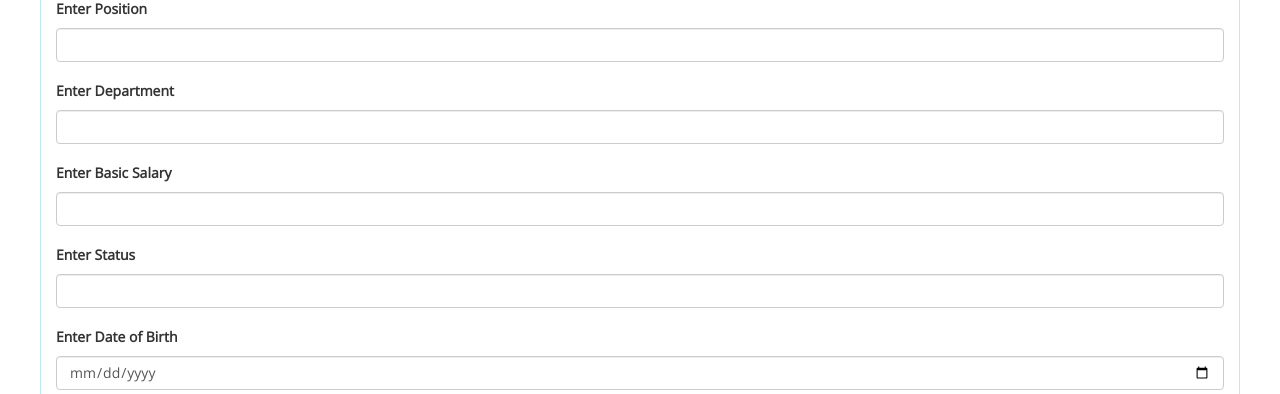
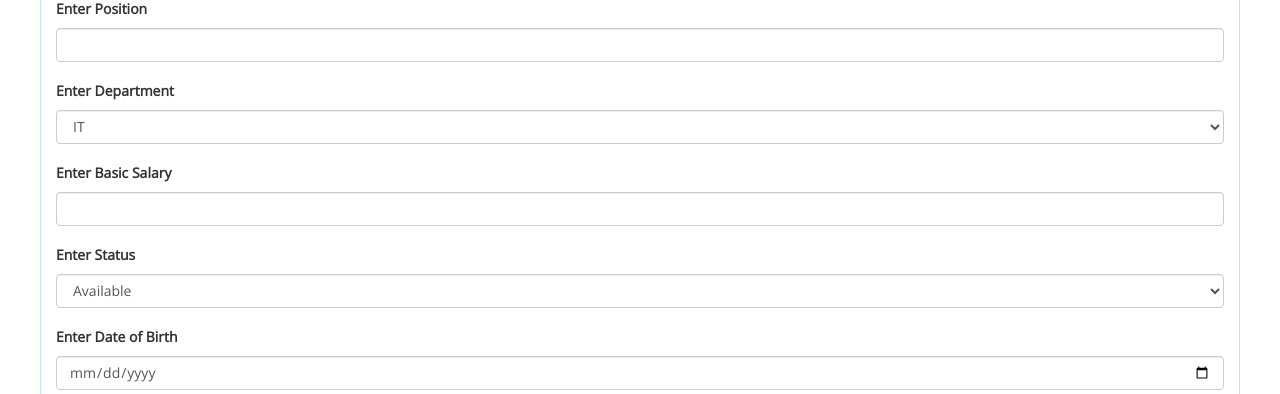
Before and after one commit to HonSiong/aws-live, a Flask app: page /addemp in a window 1280 px wide. Shown: the part 945-1339 px from the top of the page. Run offline with Flask 2, Linux system fonts and the light colour scheme; some libraries are stand-ins or nearby versions.

Commit message:
Update AddEmp.html

```diff
--- a/templates/AddEmp.html
+++ b/templates/AddEmp.html
@@ -104,7 +104,14 @@
                                         </div>
                                         <div class="form-group">
                                             <label>Enter Department</label>
-                                            <input class="form-control" type="text" name="department"/>
+                                            <select name="department" class="form-control">
+                                                <option value="IT">IT</option>
+                                                <option value="Marketing">Marketing</option>
+                                                <option value="Sales">Sales</option>
+                                                <option value="Human Resource">Human Resource</option>
+                                                <option value="Finance">Finance</option>
+                                                <option value="Production">Production</option>
+                                            </select>
                                         </div>
                                         <div class="form-group">
                                             <label>Enter Basic Salary</label>
@@ -112,7 +119,10 @@
                                         </div>
                                         <div class="form-group">
                                             <label>Enter Status</label>
-                                            <input class="form-control" type="text" name="status"/>
+                                            <select name="status" class="form-control">
+                                                <option value="Available">Available</option>
+                                                <option value="Resignation">Resignation</option>
+                                            </select>
                                         </div>
                                         <div class="form-group">
                                             <label>Enter Date of Birth</label>
```
